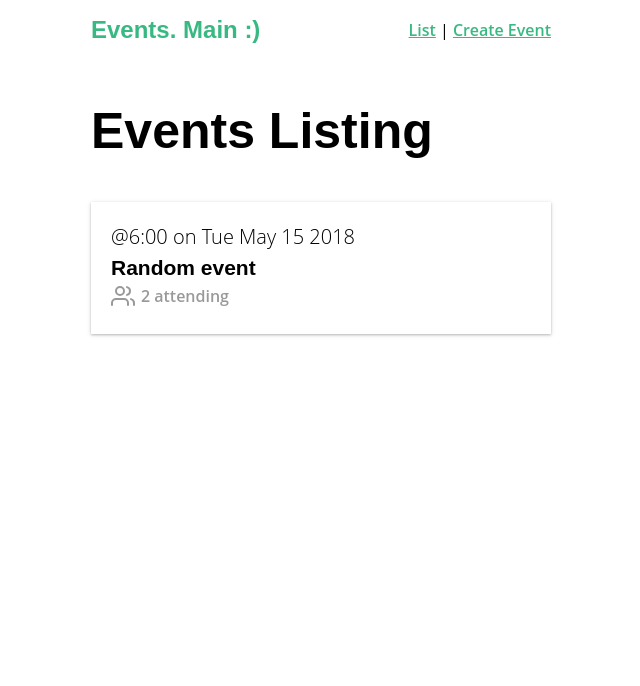
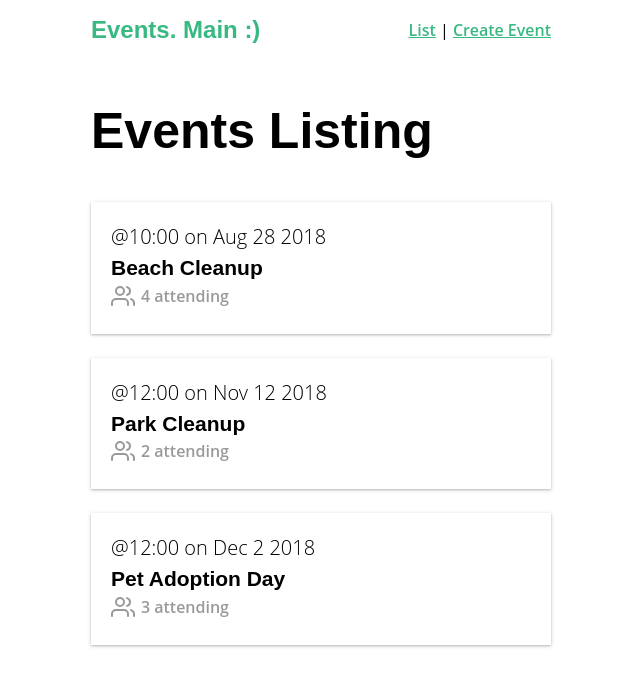
Before and after one commit to uborzz/real-world-vue-course, a Vue app: page / in a window 1280 px wide. Shown: the top 686 px of the page, without its empty margins (319-959 px from the left). Built offline with nearby package versions, Linux system fonts and the light colour scheme; data requests are answered from the project's data file.

Commit message:
added axios and mockup backend api server

```diff
--- /dev/null
+++ b/db.json
@@ -0,0 +1,76 @@
+{
+  "events": [
+    {
+      "id": 1,
+      "title": "Beach Cleanup",
+      "date": "Aug 28 2018",
+      "time": "10:00",
+      "location": "Daytona Beach",
+      "description": "Let's clean up this beach.",
+      "organizer": "Adam Jahr",
+      "category": "sustainability",
+      "attendees": [
+        {
+          "id": "abc123",
+          "name": "Adam Jahr"
+        },
+        {
+          "id": "def456",
+          "name": "Gregg Pollack"
+        },
+        {
+          "id": "ghi789",
+          "name": "Beth Swanson"
+        },
+        {
+          "id": "jkl101",
+          "name": "Mary Gordon"
+        }
+      ]
+    },
+    {
+      "id": 2,
+      "title": "Park Cleanup",
+      "date": "Nov 12 2018",
+      "time": "12:00",
+      "location": "132 N Magnolia Street, Orlando, Florida",
+      "description": "We're going to clean up this park.",
+      "organizer": "Adam Jahr",
+      "category": "nature",
+      "attendees": [
+        {
+          "id": "ghi789",
+          "name": "Beth Swanson"
+        },
+        {
+          "id": "jkl101",
+          "name": "Mary Gordon"
+        }
+      ]
+    },
+    {
+      "id": 3,
+      "title": "Pet Adoption Day",
+      "date": "Dec 2 2018",
+      "time": "12:00",
+      "location": "132 N Magnolia Street, Orlando, Florida",
+      "description": "Help animals find new homes.",
+      "organizer": "Gregg Pollack",
+      "category": "animal welfare",
+      "attendees": [
+        {
+          "id": "abc123",
+          "name": "Adam Jahr"
+        },
+        {
+          "id": "ghi789",
+          "name": "Beth Swanson"
+        },
+        {
+          "id": "jkl101",
+          "name": "Mary Gordon"
+        }
+      ]
+    }
+  ]
+}
--- a/package.json
+++ b/package.json
@@ -8,6 +8,7 @@
     "lint": "vue-cli-service lint"
   },
   "dependencies": {
+    "axios": "^0.19.2",
     "core-js": "^3.6.4",
     "lodash": "^4.17.15",
     "vue": "^2.6.11",
--- a/src/components/EventCard.vue
+++ b/src/components/EventCard.vue
@@ -1,7 +1,7 @@
 <template>
   <router-link
     class="event-link"
-    :to="{ name: 'event-show', params: { id: 1 } }"
+    :to="{ name: 'event-show', params: { id: event.id } }"
   >
     <div class="event-card -shadow">
       <span class="eyebrow">@{{ event.time }} on {{ event.date }}</span>
@@ -15,19 +15,8 @@
 
 <script>
 export default {
-  data() {
-    return {
-      event: {
-        id: 1,
-        title: 'Random event',
-        date: 'Tue May 15 2018',
-        time: '6:00',
-        attendees: [
-          { id: 'qwer', name: 'Peter Petrelli' },
-          { id: 'asdf', name: 'Robert Langdon' }
-        ]
-      }
-    }
+  props: {
+    event: Object
   }
 }
 </script>
--- a/src/views/EventList.vue
+++ b/src/views/EventList.vue
@@ -1,16 +1,32 @@
 <template>
   <div>
     <h1>Events Listing</h1>
-    <EventCard />
+    <EventCard v-for="event in events" :key="event.id" :event="event" />
   </div>
 </template>
 
 <script>
 import EventCard from '@/components/EventCard.vue'
+import axios from 'axios'
 
 export default {
   components: {
     EventCard
+  },
+  data() {
+    return {
+      events: []
+    }
+  },
+  created() {
+    axios
+      .get('http://localhost:3000/events')
+      .then(response => {
+        this.events = response.data
+      })
+      .catch(error => {
+        console.log('There was an error:', error.response)
+      })
   }
 }
 </script>
```
Also changed, not shown: 2 other files (tests, documents, lock files or other folders).
